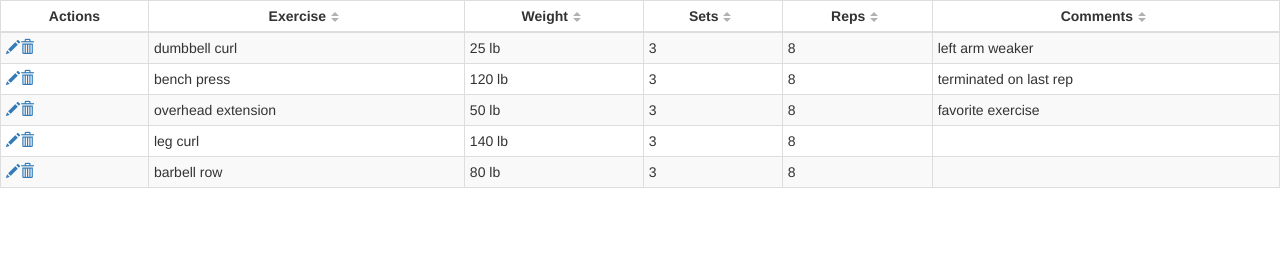
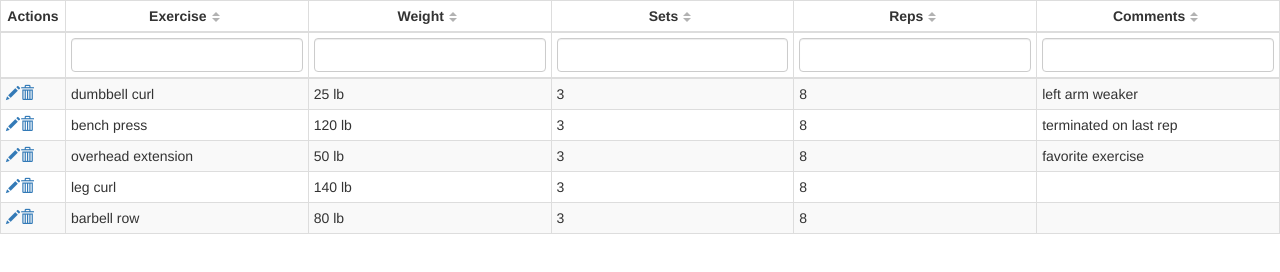
Before and after one commit to spectrumbranch/workout, a website: page static/index.html in a window 1280 px wide. Drawn offline with nearby package versions, Linux system fonts and the light colour scheme; files that its build step writes are made by us from their sources.

Commit message:
Adds filtering

```diff
--- a/static/index.html
+++ b/static/index.html
@@ -13,7 +13,7 @@
 </head>
 <body>
   <div ng-controller="WorkoutCtrl as vm">
-    <table ng-table="vm.tableParams" class="table table-condensed table-bordered table-striped">
+    <table ng-table="vm.tableParams" class="table table-condensed table-bordered table-striped" show-filter="true">
       <tr ng-repeat="row in $data">
         <td data-title="'Actions'"><a href ng-click="vm.editExercise(row.id)"><span class="glyphicon glyphicon-pencil"></span></a><a href ng-click="vm.deleteExercise(row.id)"><span class="glyphicon glyphicon-trash"></span></a></td>
         <td data-title="'Exercise'" filter="{exercise: 'text'}" sortable="'exercise'">{{row.exercise}}</td>
```
